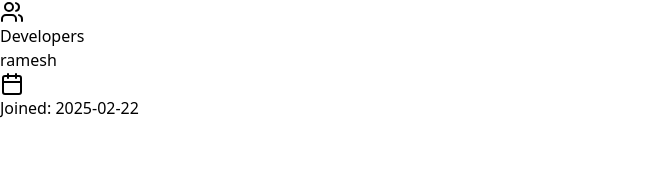
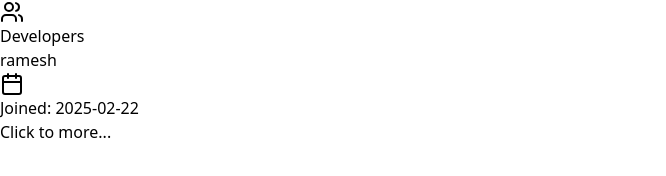
Before and after one commit to Ashish11212776/ProjectManeger, a React (Vite) app: page /1 in a window 1280 px wide. Shown: the part 288-464 px from the top of the page, without its empty margins (0-666 px from the left). Built offline with nearby package versions, Linux system fonts and the light colour scheme.

Commit message:
feacture add..

```diff
--- a/src/components/ProjectDetails.jsx
+++ b/src/components/ProjectDetails.jsx
@@ -145,9 +145,12 @@ const ProjectDetails = () => {
                       <p className="text-lg font-medium text-gray-900 mb-2">
                         {dev.devName}
                       </p>
-                      <div className="flex items-center text-sm text-gray-500">
+                      <div className="flex items-center justify-between text-sm text-gray-500">
+                        <div>
                         <Calendar className="w-4 h-4 mr-1" />
                         <span>Joined: {dev.dataOfJoin}</span>
+                        </div>
+                       <p className="">Click to more...</p>
                       </div>
                     </div>
                   </Link>
```
